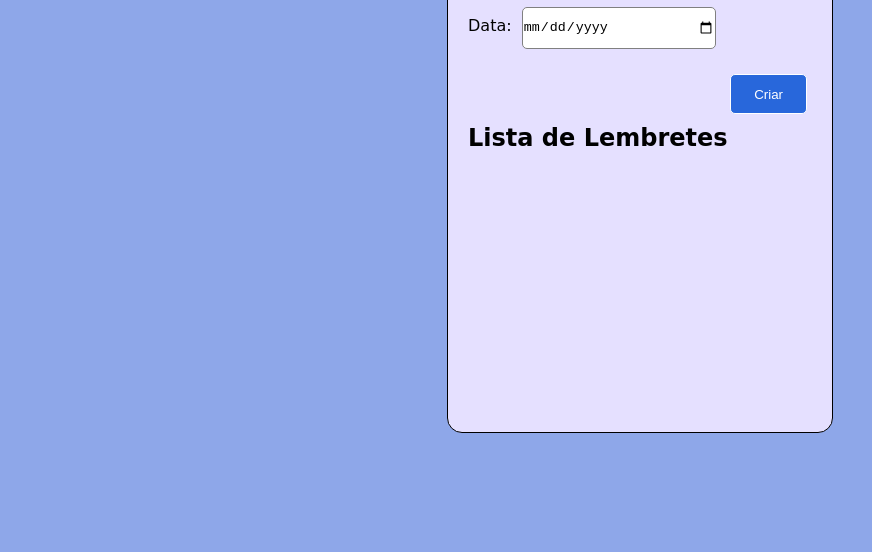
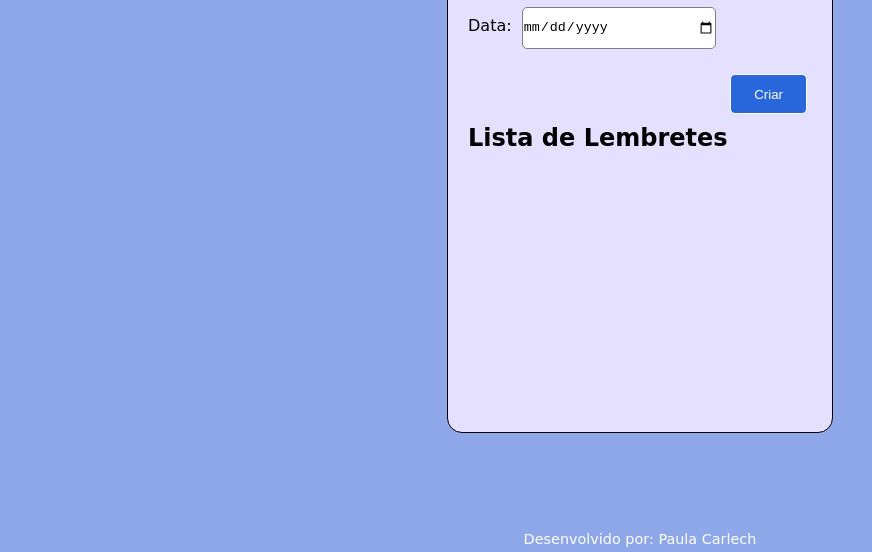
Before and after one commit to Paula-Carlech/Criacao_de_Lembretes, a plain HTML site: page index.html in a window 1280 px wide. Shown: the part 248-800 px from the top of the page, without its empty margins (0-872 px from the left). Drawn offline with Linux system fonts and the light colour scheme; a web font is replaced by a local one.

Commit message:
Update main.css

```diff
--- a/css/main.css
+++ b/css/main.css
@@ -103,7 +103,10 @@ h3{
 }
 
 footer{
-    margin-top: 460px;
+    /* margin-top: 460px; */
+    position: fixed;
+    bottom: 0;
+    width: 100%;
     display: flex;
     align-items: center;
     justify-content: center;
```
